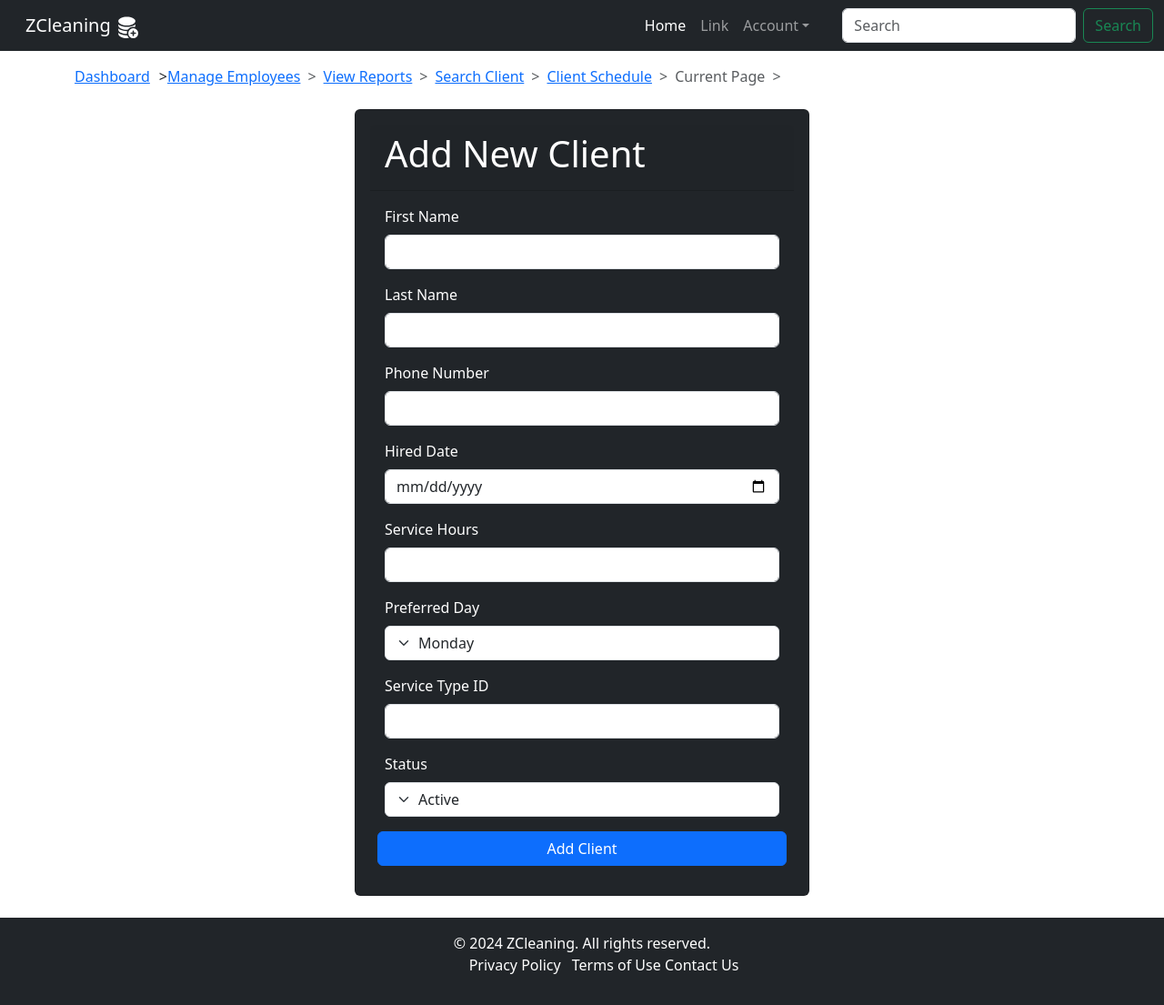
After one commit to milamelo4/zcleaning, a Flask app: template templates/add_client.html in a window 1280 px wide. The commit adds this page. Shown: the whole page at 91% size. Run offline with Flask 3, Linux system fonts and the light colour scheme; the template is opened without the code that fills it, so the values that code supplies are empty; parts of the project's set-up code (start-up, migrations or seed data) failed here and were passed over; some libraries are stand-ins or nearby versions.

Commit message:
implemented breadcrumb. Added more queries, and CSS

```diff
--- a/app.py
+++ b/app.py
@@ -227,7 +227,7 @@ def manage_employees():
     FROM zcleaning.employee
 """))
         # Debug: Print employees to the console
-        print(f"Fetched employees: {result}")
+        #print(f"Fetched employees: {result}")
 
         return render_template("manage_employees.html", employees=result)
     except Exception as e:
@@ -309,6 +309,77 @@ def access_finances():
     # Logic to fetch and display financial data (to be added later)
     return render_template('access_finances.html')
 
+@app.route("/search_client", methods=["GET", "POST"])
+@login_required
+def search_client():
+    try:
+        user = User.query.filter_by(account_email=session['username']).first()
+        if user.account_type != 'Admin':
+            flash("You do not have permission to access this page.", "danger")
+            return redirect(url_for('dashboard'))
+
+        search_results = None
+        if request.method == "POST":
+            client_name = request.form.get("client_name")
+
+            # Perform the database query
+            search_results = db.session.execute(text("""
+                    SELECT * FROM zcleaning.client WHERE last_name ILIKE :client_name
+"""), {'client_name': f'%{client_name}%'}).fetchall()
+
+        return render_template("search_client.html", search_results=search_results)
+
+    except Exception as e:
+        app.logger.error(f"Error in /search_client route: {e}")
+        return f"Error in /search_client route: {e}", 500
+
+@app.route("/add-client", methods=["GET", "POST"])
+@login_required
+def add_client():
+    try:
+        user = User.query.filter_by(account_email=session['username']).first()
+        if user.account_type != 'Admin':
+            flash("You do not have permission to access this page.", "danger")
+            return redirect(url_for('dashboard'))
+
+        if request.method == "POST":
+            # Retrieve form data
+            first_name = request.form.get("first_name")
+            last_name = request.form.get("last_name")
+            phone_number = request.form.get("phone_number")
+            hired_date = request.form.get("hired_date")
+            service_hours = request.form.get("service_hours", 0)  # Default to 0
+            preferred_day = request.form.get("preferred_day").upper()
+            service_type_id = request.form.get("service_type_id", 1)  # Default to 1
+            is_active = request.form.get("is_active", "active")  # Default to 'active'
+
+            # Insert the new client into the database
+            db.session.execute(text(f"""
+                INSERT INTO zcleaning.client (first_name, last_name, phone_number, hired_date,
+                service_hours, preferred_day, service_type_id, is_active)
+                VALUES (:first_name, :last_name, :phone_number, :hired_date,
+                :service_hours, :preferred_day, :service_type_id, :is_active)
+            """), {
+                "first_name": first_name,
+                "last_name": last_name,
+                "phone_number": phone_number,
+                "hired_date": hired_date,
+                "service_hours": service_hours,
+                "preferred_day": preferred_day,
+                "service_type_id": service_type_id,
+                "is_active": is_active
+            })
+            db.session.commit()
+
+            flash("Client added successfully!", "success")
+            return redirect(url_for('dashboard'))
+
+        return render_template("add_client.html")
+
+    except Exception as e:
+        app.logger.error(f"Error in /add-client route: {e}")
+        flash("An error occurred. Please try again.", "danger")
+        return redirect(url_for('dashboard'))
 
 
 
--- a/static/style.css
+++ b/static/style.css
@@ -1,5 +1,5 @@
 :root {
---app-body-color: #111111;
+/* --app-body-color: #111111;
 --app-body-color-rgb: 17,
 17,
 17;
@@ -47,10 +47,21 @@
 
 --app-primary-text-emphasis: #123456;
 --app-secondary-text-emphasis: #654321;
---app-tertiary-text-emphasis: #321654;
+--app-tertiary-text-emphasis: #321654; */
+--primary: #f5ebe0;
+    --secondary: #d5bdaf;
+    --accent1: #d6ccc2;
+    --accent2: #edede9;
 }
 
 .a_link {
 text-decoration: none;
 color: inherit;
 }
+.r_link{
+    color: #ffc107;;
+}
+
+.curr_page {
+    margin-right: 10px;
+}
--- /dev/null
+++ b/templates/add_client.html
@@ -0,0 +1,76 @@
+{% extends "base.html" %}
+{% block content %}
+<nav style="--bs-breadcrumb-divider: '>';" aria-label="breadcrumb" class="mt-3">
+    <ol class="breadcrumb">
+        <li class="breadcrumb-item"><a href="{{ url_for('dashboard') }}" class="curr_page">Dashboard</a>></li>
+        <li class="breadcrumb-item"><a href="{{ url_for('manage_employees') }}">Manage Employees</a></li>
+        <li class="breadcrumb-item"><a href="{{ url_for('view_reports') }}">View Reports</a></li>
+        <li class="breadcrumb-item"><a href="{{ url_for('search_client') }}">Search Client</a></li>
+        <li class="breadcrumb-item"><a href="{{ url_for('client_schedule') }}">Client Schedule</a></li>
+        <li class="breadcrumb-item active" aria-current="page">Current Page</li>
+    </ol>
+</nav>
+
+<div class="card p-3 m-4 bg-dark text-white mx-auto" style="max-width: 500px;">
+        <div class="card-header">
+            <h1>Add New Client</h1>
+        </div>
+        <div class="card-body">
+            <form method="POST" action="{{ url_for('add_client') }}" class="row g-3">
+            <input type="hidden" name="csrf_token" value="{{ csrf_token() }}">
+                <div class="col-12">
+                    <label for="first_name" class="form-label">First Name</label>
+                    <input type="text" class="form-control" id="first_name"
+                        name="first_name" required>
+                </div>
+                <div class="col-12">
+                    <label for="last_name" class="form-label">Last Name</label>
+                    <input type="text" class="form-control" id="last_name"
+                        name="last_name" required>
+                </div>
+                <div class="col-12">
+                    <label for="phone_number" class="form-label">Phone Number</label>
+                    <input type="text" class="form-control" id="phone_number"
+                        name="phone_number" required>
+                </div>
+                <div class="col-12">
+                    <label for="hired_date" class="form-label">Hired Date</label>
+                    <input type="date" class="form-control" id="hired_date"
+                        name="hired_date">
+                </div>
+                <div class="col-12">
+                    <label for="service_hours" class="form-label">Service Hours</label>
+                    <input type="number" class="form-control" id="service_hours"
+                        name="service_hours">
+                </div>
+                <div class="col-12">
+                    <label for="preferred_day" class="form-label">Preferred Day</label>
+                    <select class="form-select" id="preferred_day" name="preferred_day"
+                        required>
+                        <option value="M">Monday</option>
+                        <option value="TUE">Tuesday</option>
+                        <option value="WED">Wednesday</option>
+                        <option value="THU">Thursday</option>
+                        <option value="F">Friday</option>
+                        <option value="NOTSET">Not Set</option>
+                    </select>
+                </div>
+                <div class="col-12">
+                    <label for="service_type_id" class="form-label">Service Type
+                        ID</label>
+                    <input type="number" class="form-control" id="service_type_id"
+                        name="service_type_id">
+                </div>
+                <div class="col-12">
+                    <label for="is_active" class="form-label">Status</label>
+                    <select class="form-select" id="is_active" name="is_active">
+                        <option value="active">Active</option>
+                        <option value="inactive">Inactive</option>
+                    </select>
+                </div>
+                <button type="submit" class="btn btn-primary">Add Client</button>
+            </form>
+        </div>
+
+</div>
+{% endblock %}
--- a/templates/index.html
+++ b/templates/index.html
@@ -18,8 +18,10 @@
                     {% else %}
                     <p>Please log in to manage your account.</p>
                     <button type="button" class="btn btn-outline-warning">
-                        <a href="{{ url_for('login') }}" class="a_link">Login</a>
+                        <a href="{{ url_for('login') }}" class="a_link" title="Login">Login</a>
                     </button>
+
+                    <p style="margin-top: 10px;"><small>Don't have an account? <a href="{{ url_for('register') }}" class="r_link" title="Register">Register</a></small></p>
                     {% endif %}
                 </p>
             </div>
--- a/templates/login.html
+++ b/templates/login.html
@@ -19,7 +19,7 @@
                     id="inputPassword4">
             </div>
             <div class="col-12 d-flex flex-column">
-                <button type="submit" class="btn btn-secondary w-100 mb-3">Sign
+                <button type="submit" class="btn btn-secondary w-100 mb-3">Log
                     in</button>
                 <a href="{{ url_for('register') }}"
                     class="btn btn-secondary w-100">Register</a>
--- a/templates/navbar.html
+++ b/templates/navbar.html
@@ -31,7 +31,7 @@
                         {% if 'username' in session %}
                         <li><a class="dropdown-item"
                                 href="{{ url_for('dashboard') }}">User
-                                Profile</a></li>
+                                Dashboard</a></li>
                         <li><a class="dropdown-item"
                                 href="{{ url_for('logout') }}">Logout</a></li>
                         {% else %}
```
Also changed, not shown: templates/client_schedule.html (+33 -12 lines), templates/dashboard.html (+42 -3 lines), templates/manage_employees.html (+28 -11 lines), templates/register.html (+8 -8 lines), templates/search_client.html (added, +63 -0 lines), templates/view_reports.html (+32 -13 lines).
